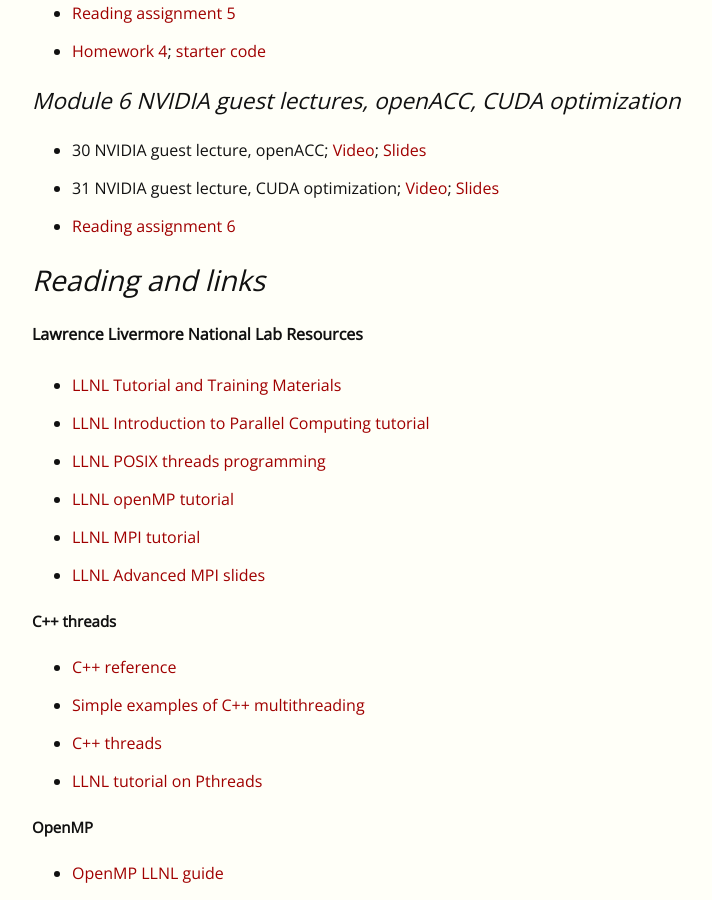
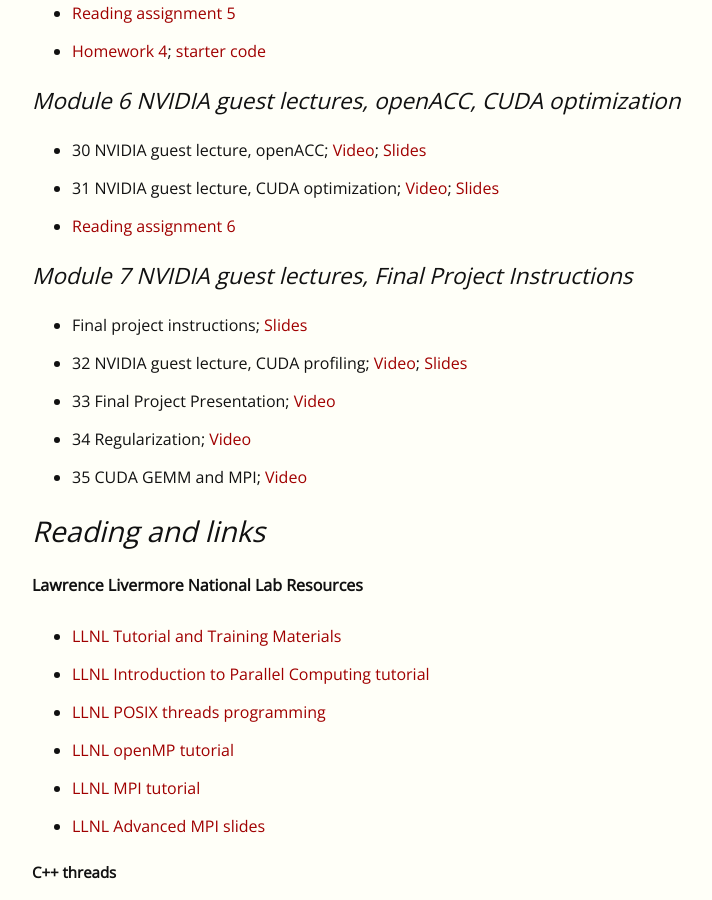
Before and after one commit to EricDarve/cme213-spring-2021, a Jekyll site: the page built from index.md, in a window 1280 px wide and 900 px high, scrolled down 3155 px. Shown: the whole window, without its empty margins (128-840 px from the left). Built offline with Jekyll 4.4.1, drawn with Linux system fonts in a browser that asks for light colours.

Commit message:
Video and slides posted

```diff
--- a/index.md
+++ b/index.md
@@ -101,6 +101,13 @@
 - 31 NVIDIA guest lecture, CUDA optimization; [Video](https://stanford-pilot.hosted.panopto.com/Panopto/Pages/Viewer.aspx?id=fa6c8558-b4fd-49cd-9e18-ad1f01843b34); [Slides](Lecture Slides/CME213_2021_Optimization.pdf)
 - [Reading assignment 6](Reading Assignments/NVIDIA_openACC_optimization)
 
+### Module 7 NVIDIA guest lectures, Final Project Instructions
+- Final project instructions; [Slides](Lecture Slides/Lecture_14.pdf)
+- 32 NVIDIA guest lecture, CUDA profiling; [Video](https://stanford-pilot.hosted.panopto.com/Panopto/Pages/Viewer.aspx?id=ba6a97a2-7841-4c37-8ca1-ad240180023e); [Slides](Lecture Slides/CME213_2021_CUDA_Profiling.pdf)
+- 33 Final Project Presentation; [Video](https://stanford-pilot.hosted.panopto.com/Panopto/Pages/Viewer.aspx?id=a4426523-7954-4526-a518-ad23017febd1)
+- 34 Regularization; [Video](https://stanford-pilot.hosted.panopto.com/Panopto/Pages/Viewer.aspx?id=c9a4709c-3fe8-434c-a837-ad24000112af)
+- 35 CUDA GEMM and MPI; [Video](https://stanford-pilot.hosted.panopto.com/Panopto/Pages/Viewer.aspx?id=f8578af5-61a1-4b52-89af-ad24001198d4)
+
 ## Reading and links
 
 **Lawrence Livermore National Lab Resources**
```
Also changed, not shown: 1 other file.
